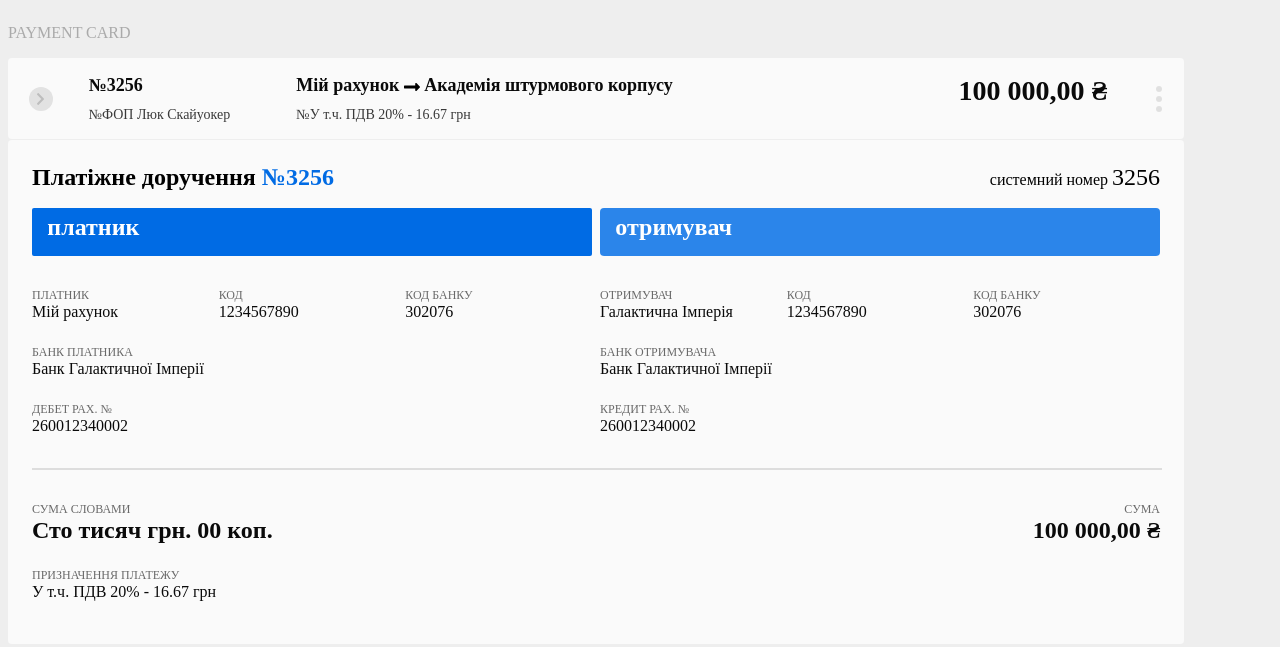
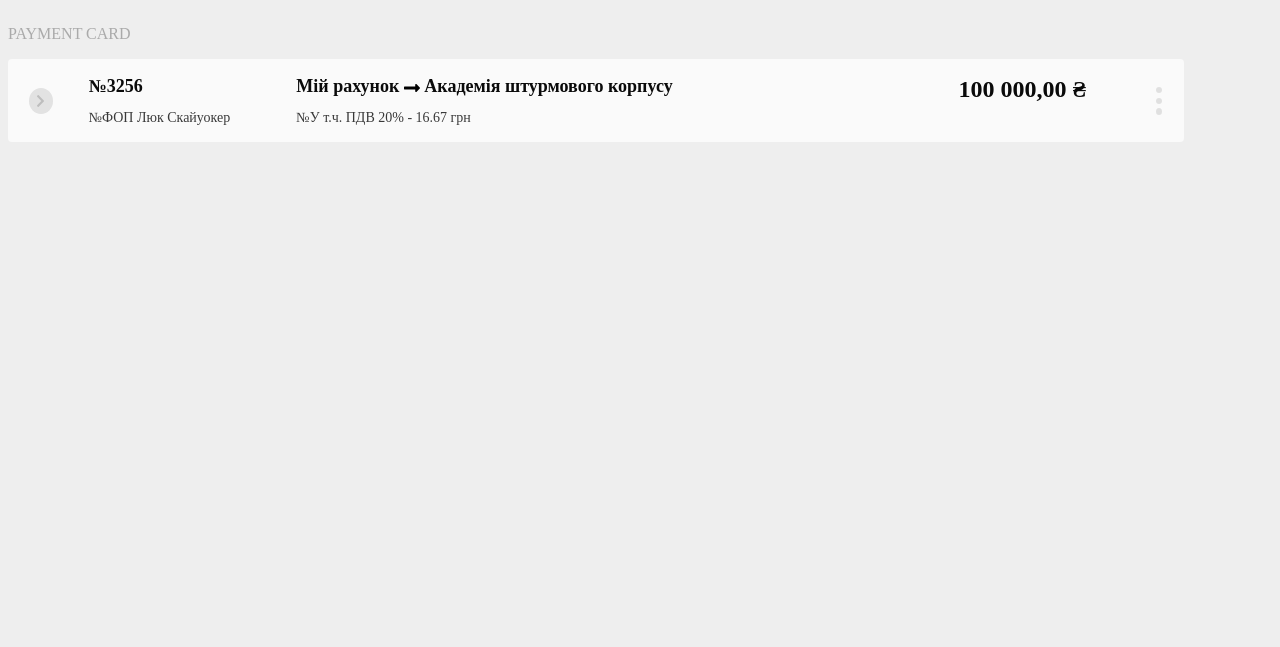
Before and after one commit to OleksandrKvitka/Angularjs_practice, a website: page app/index.html in a window 1280 px wide. Drawn offline with nearby package versions, Linux system fonts and the light colour scheme; a web font is replaced by a local one.

Commit message:
adaptive

```diff
--- a/app/form1.component.js
+++ b/app/form1.component.js
@@ -3,7 +3,7 @@ angular.
   component('form1', {
     templateUrl: 'form1.template.html',
     controller: function PaymentCardController($scope) {
-      $scope.show = true;
+      $scope.show = false;
       $scope.showCard = function() {
         $scope.show = !$scope.show;
       }
--- a/app/stylesheets/form1.css
+++ b/app/stylesheets/form1.css
@@ -8,20 +8,23 @@ body {
 
 .header {
     text-align: left;
-    font: 12px;
+    font: 75%;
     letter-spacing: 0;
     color: #AAAAAA;
     text-transform: uppercase;
     opacity: 1;
-    padding: 16px 0px;
+    padding: 1.41% 0px;
 }
 
 .border {
-    width: 1176px;
+    width: 100%;
+    max-width: 1176px;
+    max-height: 635px;
+    height: 100%;
 }
 
 .box {
-    height: 48px;
+    height: 7.9%;
     background-color:#FAFAFA;
     color: #0A0A0A;
     border-radius: 4px;
@@ -80,7 +83,7 @@ button.open:focus {
 
 .number {
     text-align: left;
-    font-size: 18px;
+    font-size: 112.5%;
     font-weight: 600;
     letter-spacing: 0;
     opacity: 1;
@@ -88,7 +91,7 @@ button.open:focus {
 
 .payer {
     text-align: left;
-    font-size: 14px;
+    font-size: 87.5%;
     letter-spacing: 0;
     opacity: 0.8;
 }
@@ -102,7 +105,7 @@ button.open:focus {
 
 .account {
     text-align: left;
-    font-size: 18px;
+    font-size: 112.5%;
     font-weight: 600;
     letter-spacing: 0;
     opacity: 1;
@@ -110,7 +113,7 @@ button.open:focus {
 
 .pay_assig {
     text-align: left;
-    font-size: 14px;
+    font-size: 87.5%;
     letter-spacing: 0;
     opacity: 0.8;
 }
@@ -122,7 +125,7 @@ button.open:focus {
 
 .sum {
     text-align: left;
-    font-size: 28px;
+    font-size: 150%;
     font-weight: 600;
     letter-spacing: 0;
     opacity: 1;
@@ -162,7 +165,7 @@ button.open:focus {
 
 .header2 {
     text-align: left;
-    font-size:24px;
+    font-size:150%;
     font-weight: 700;
     letter-spacing: 0;
     opacity: 1;
@@ -170,7 +173,7 @@ button.open:focus {
 
 .sys_num {
     text-align: right;
-    font-size:16px;
+    font-size:100%;
     font-weight: 500;
     letter-spacing: 0;
     opacity: 1;
@@ -191,7 +194,7 @@ button.open:focus {
     opacity: 1;
     padding: 0.51% 1.361% 0.935% 1.361%;
     text-align: left;
-    font-size:24px;
+    font-size:150%;
     font-weight: 700;
     letter-spacing: 0;
     color: #FFFFFF;
@@ -204,7 +207,7 @@ button.open:focus {
     opacity: 1;
     padding: 0.51% 1.361% 0.935% 1.361%;
     text-align: left;
-    font-size:24px;
+    font-size:150%;
     font-weight: 700;
     letter-spacing: 0;
     color: #FFFFFF;
@@ -235,7 +238,7 @@ button.open:focus {
 
 .high_str {
     text-align: left;
-    font-size: 12px;
+    font-size: 75%;
     letter-spacing: 0;
     color: #0A0A0A;
     text-transform: uppercase;
@@ -244,7 +247,7 @@ button.open:focus {
 
 .low_str {
     text-align: left;
-    font-size: 16px;
+    font-size: 100%;
     color: #0A0A0A;
     opacity: 1;
     font-weight: 500;
@@ -266,7 +269,7 @@ button.open:focus {
 
 .sum_text {
     text-align: left;
-    font-size: 24px;
+    font-size: 150%;
     color: #0A0A0A;
     opacity: 1;
     font-weight: 700;
@@ -274,7 +277,7 @@ button.open:focus {
 
 .high_right_str {
     text-align: right;
-    font-size: 12px;
+    font-size: 75%;
     letter-spacing: 0;
     color: #0A0A0A;
     text-transform: uppercase;
```
